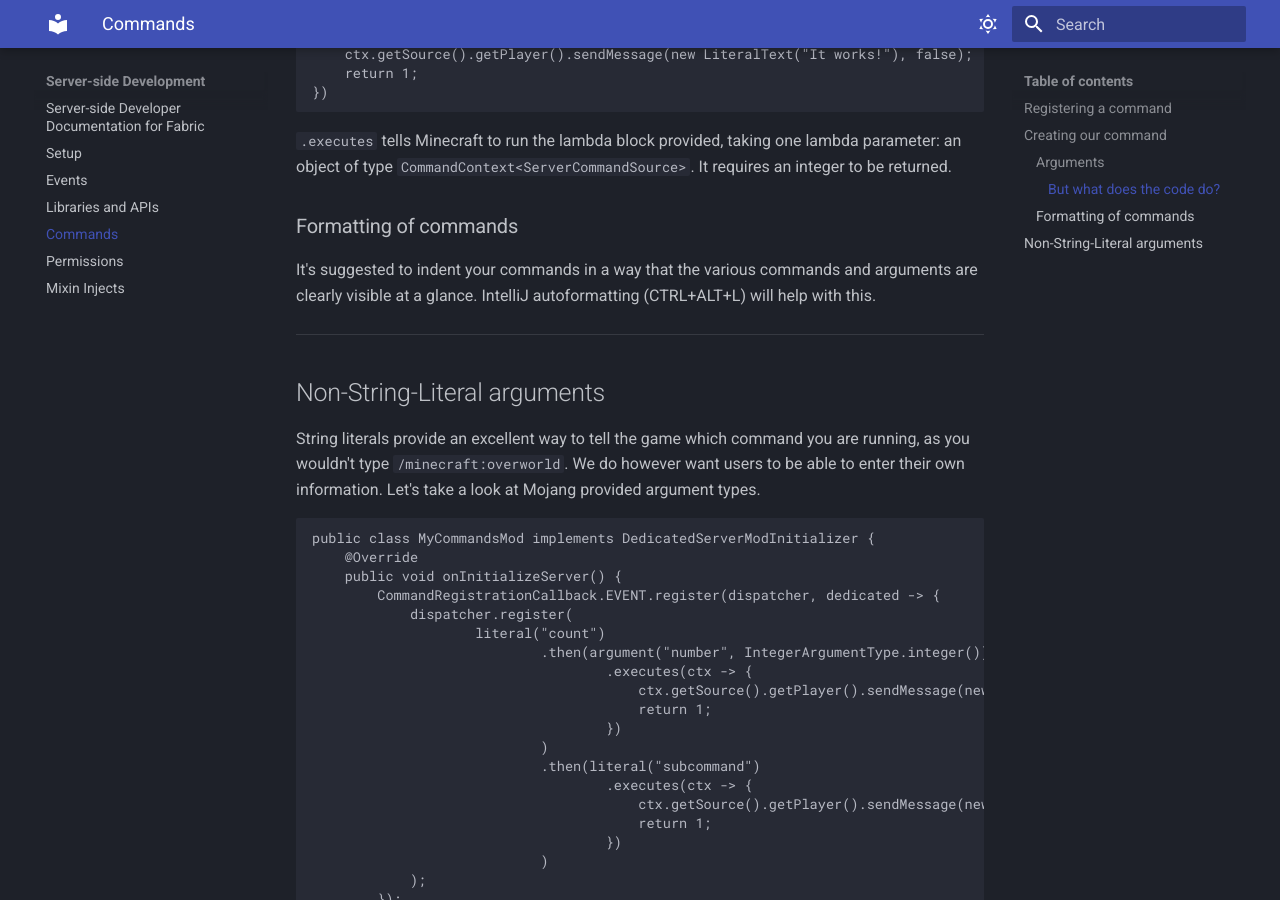
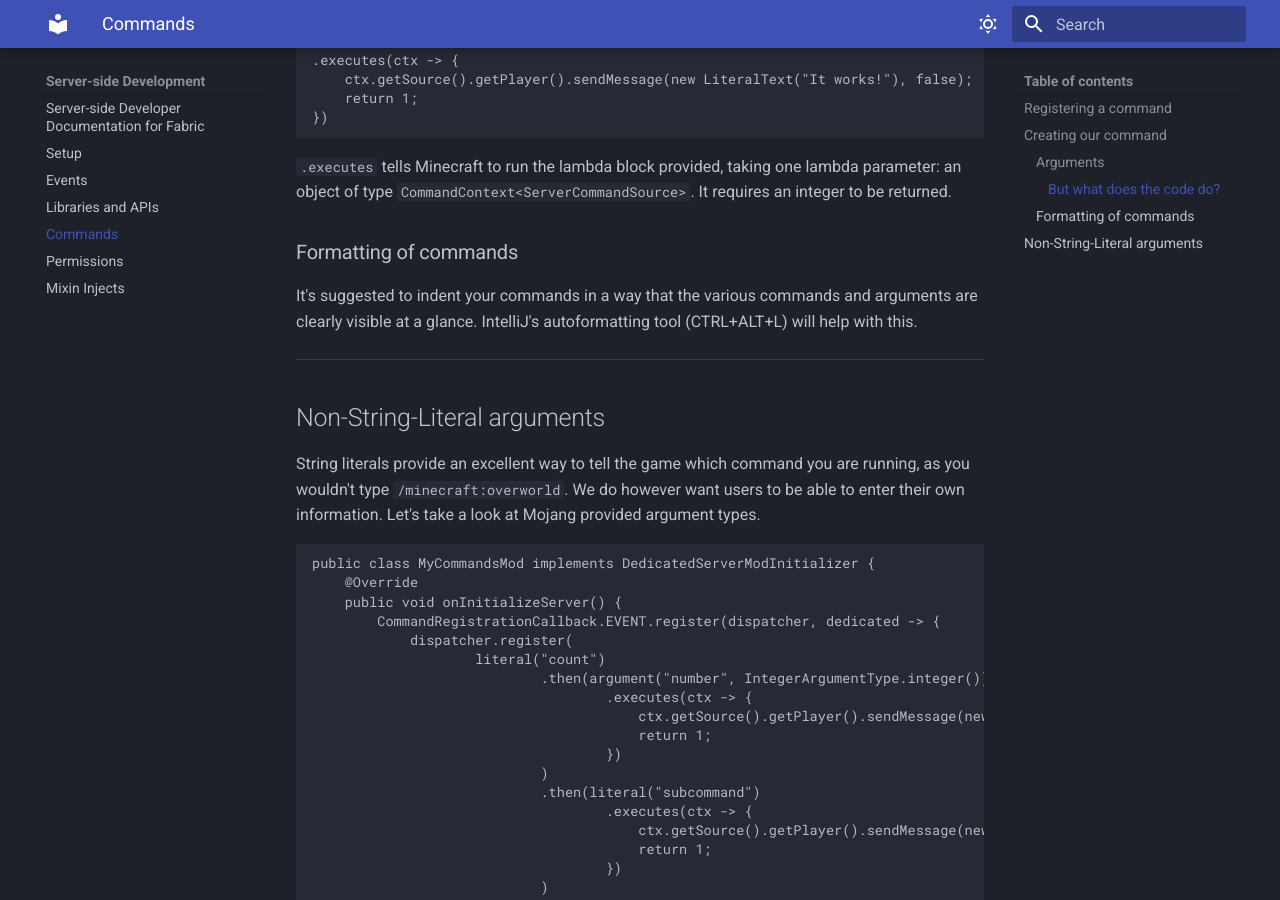
Before and after one commit to QuiltServerTools/ServerSideDevDocs, an MkDocs documentation site: the page built from docs/commands.md, in a window 1280 px wide and 900 px high, scrolled down 2015 px. Built offline with MkDocs 1.6.1 and Material for MkDocs 9.7.7, drawn with Linux system fonts in a browser that asks for light colours; some of the changed text lies outside the part shown.

```diff
--- a/docs/commands.md
+++ b/docs/commands.md
@@ -103,7 +103,7 @@ We add the next part of the command, a string literal with the value `subcommand
 
 ### Formatting of commands
 
-It's suggested to indent your commands in a way that the various commands and arguments are clearly visible at a glance. IntelliJ autoformatting (CTRL+ALT+L) will help with this.
+It's suggested to indent your commands in a way that the various commands and arguments are clearly visible at a glance. IntelliJ's autoformatting tool (CTRL+ALT+L) will help with this.
 
 ---
 
```
Also changed, not shown: other parts of docs/commands.md (+1 -1 lines), docs/libraries.md (+2 -0 lines).
